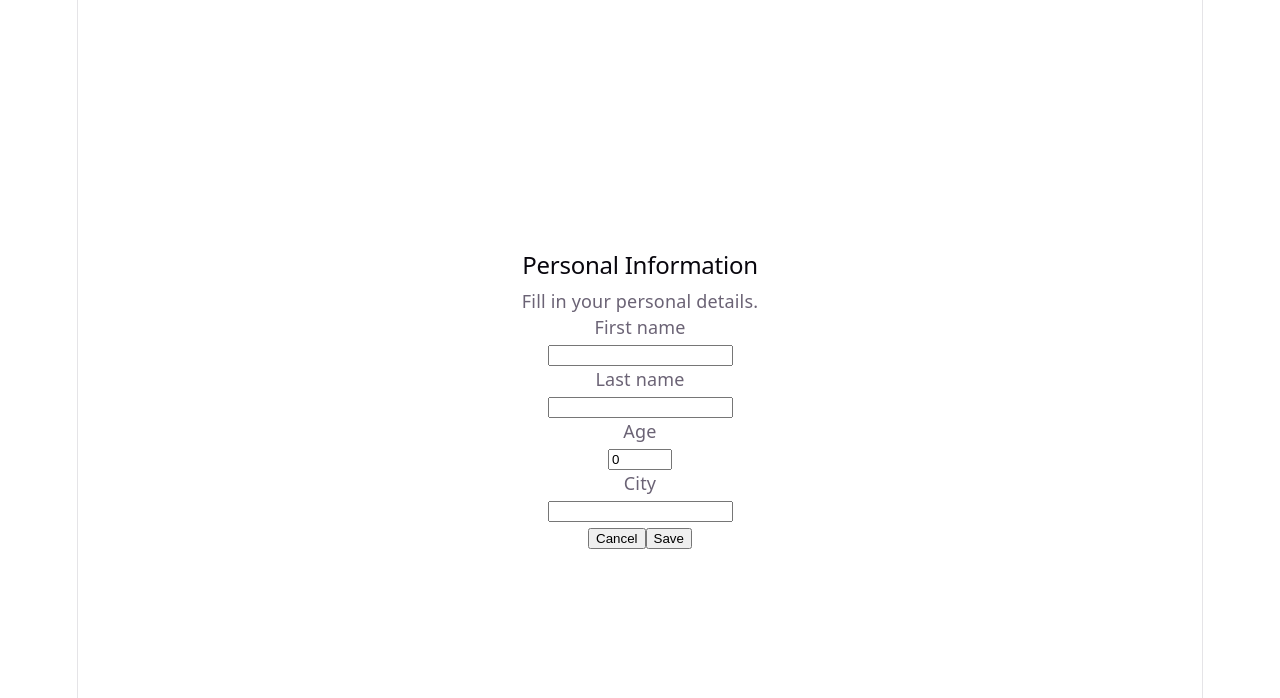
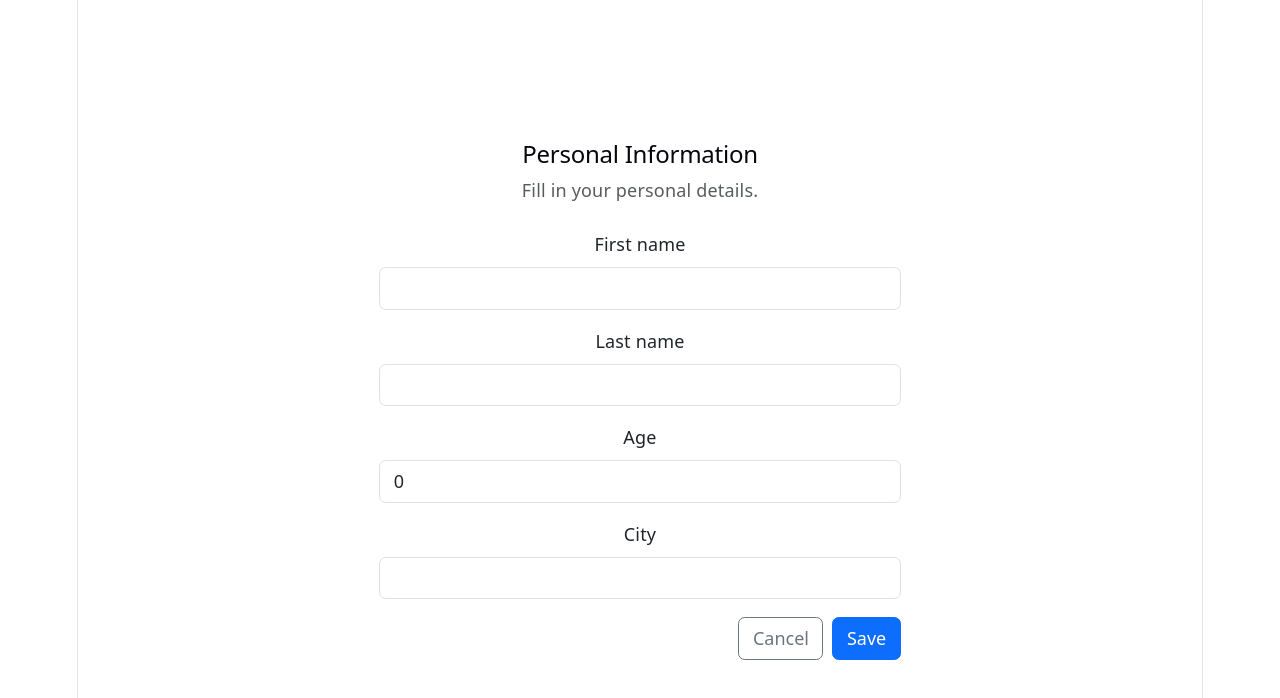
Before and after one commit to magda-rgb/ErgoApp, a React (Vite) app in the folder frontend/: page /profile in a window 1280 px wide. Shown: the top 698 px of the page. Built offline with nearby package versions, Linux system fonts and the light colour scheme.

Commit message:
polish ProfileForm

```diff
--- a/frontend/package.json
+++ b/frontend/package.json
@@ -11,11 +11,10 @@
     "preview": "vite preview"
   },
   "dependencies": {
-    "@tailwindcss/vite": "^4.2.2",
+    "bootstrap": "^5.3.8",
     "react": "^19.2.4",
     "react-dom": "^19.2.4",
-    "react-router-dom": "^7.13.2",
-    "tailwindcss": "^4.2.2"
+    "react-router-dom": "^7.13.2"
   },
   "devDependencies": {
     "@eslint/js": "^9.39.4",
--- a/frontend/src/ProfileForm .tsx
+++ b/frontend/src/ProfileForm .tsx
@@ -1,6 +1,5 @@
 import { useState, type ChangeEvent, type FormEvent } from 'react'
 import { useNavigate } from 'react-router-dom'
-import './App.css'
 
 interface FormData {
   firstName: string
@@ -15,8 +14,6 @@ interface FormErrors {
   age?: string
   city?: string
 }
-
-const inputClassName = "block w-full rounded-md bg-white px-3 py-1.5 text-base text-gray-900 outline-1 -outline-offset-1 outline-gray-300 placeholder:text-gray-400 focus:outline-2 focus:-outline-offset-2 focus:outline-indigo-600 sm:text-sm/6 dark:bg-white/5 dark:text-white dark:outline-white/10 dark:placeholder:text-gray-500 dark:focus:outline-indigo-500"
 
 function ProfileForm(): React.JSX.Element {
   const navigate = useNavigate()
@@ -53,105 +50,79 @@ function ProfileForm(): React.JSX.Element {
   }
 
   return (
-    <section id="center">
-      <div>
+    <div className="container d-flex justify-content-center align-items-center min-vh-100">
+      <div className="row justify-content-center w-100">
+        <div className="col-md-6">
+          <h2 className="mb-2">Personal Information</h2>
+          <p className="text-muted mb-4">Fill in your personal details.</p>
+
           <form onSubmit={handleSubmit} noValidate>
-          <div className="space-y-12">
-            <div className="border-b border-gray-900/10 pb-12 dark:border-white/10">
-              <h2 className="text-base/7 font-semibold text-gray-900 dark:text-white">Personal Information</h2>
-              <p className="mt-1 text-sm/6 text-gray-600 dark:text-gray-400">
-                Fill in your personal details.
-              </p>
-
-              <div className="mt-10 grid grid-cols-1 gap-x-6 gap-y-8 sm:grid-cols-6">
-                <div className="sm:col-span-3">
-                  <label htmlFor="firstName" className="block text-sm/6 font-medium text-gray-900 dark:text-white">
-                    First name
-                  </label>
-                  <div className="mt-2">
+            <div className="mb-3">
+              <label htmlFor="firstName" className="form-label">First name</label>
               <input
                 id="firstName"
                 name="firstName"
                 type="text"
-                      className={inputClassName}
+                className={`form-control ${errors.firstName ? 'is-invalid' : ''}`}
                 value={formData.firstName}
                 onChange={handleChange}
               />
-                    {errors.firstName && <p id="firstName-error" role="alert" className="mt-1 text-sm text-red-500">{errors.firstName}</p>}
-                  </div>
+              {errors.firstName && <div className="invalid-feedback">{errors.firstName}</div>}
             </div>
 
-                <div className="sm:col-span-3">
-                  <label htmlFor="lastName" className="block text-sm/6 font-medium text-gray-900 dark:text-white">
-                    Last name
-                  </label>
-                  <div className="mt-2">
+            <div className="mb-3">
+              <label htmlFor="lastName" className="form-label">Last name</label>
               <input
                 id="lastName"
                 name="lastName"
                 type="text"
-                      className={inputClassName}
+                className={`form-control ${errors.lastName ? 'is-invalid' : ''}`}
                 value={formData.lastName}
                 onChange={handleChange}
               />
-                    {errors.lastName && <p id="lastName-error" role="alert" className="mt-1 text-sm text-red-500">{errors.lastName}</p>}
-                  </div>
+              {errors.lastName && <div className="invalid-feedback">{errors.lastName}</div>}
             </div>
 
-                <div className="sm:col-span-3">
-                  <label htmlFor="age" className="block text-sm/6 font-medium text-gray-900 dark:text-white">
-                    Age
-                  </label>
-                  <div className="mt-2">
+            <div className="mb-3">
+              <label htmlFor="age" className="form-label">Age</label>
               <input
                 id="age"
                 name="age"
                 type="number"
-
                 min={18}
                 max={100}
-                      className={inputClassName}
+                className={`form-control ${errors.age ? 'is-invalid' : ''}`}
                 value={formData.age}
                 onChange={handleChange}
               />
-                    {errors.age && <p id="age-error" role="alert" className="mt-1 text-sm text-red-500">{errors.age}</p>}
-                  </div>
+              {errors.age && <div className="invalid-feedback">{errors.age}</div>}
             </div>
 
-                <div className="sm:col-span-3">
-                  <label htmlFor="city" className="block text-sm/6 font-medium text-gray-900 dark:text-white">
-                    City
-                  </label>
-                  <div className="mt-2">
+            <div className="mb-3">
+              <label htmlFor="city" className="form-label">City</label>
               <input
                 id="city"
                 name="city"
                 type="text"
-                      className={inputClassName}
+                className={`form-control ${errors.city ? 'is-invalid' : ''}`}
                 value={formData.city}
                 onChange={handleChange}
               />
-                    {errors.city && <p id="city-error" role="alert" className="mt-1 text-sm text-red-500">{errors.city}</p>}
-                  </div>
-                </div>
-              </div>
-            </div>
+              {errors.city && <div className="invalid-feedback">{errors.city}</div>}
             </div>
 
-          <div className="mt-6 flex items-center justify-end gap-x-6">
-            <button type="button" className="text-sm/6 font-semibold text-gray-900 dark:text-white" onClick={() => navigate('/')}>
+            <div className="d-flex justify-content-end gap-2">
+              <button type="button" className="btn btn-outline-secondary" onClick={() => navigate('/')}>
                 Cancel
               </button>
-            <button
-              type="submit"
-              className="rounded-md bg-indigo-600 px-3 py-2 text-sm font-semibold text-white shadow-xs hover:bg-indigo-500 focus-visible:outline-2 focus-visible:outline-offset-2 focus-visible:outline-indigo-600 dark:bg-indigo-500 dark:shadow-none dark:focus-visible:outline-indigo-500"
-            >
+              <button type="submit" className="btn btn-primary">
                 Save
               </button>
             </div>
           </form>
         </div>
-    </section>
+      </div>
+    </div>
   )
 }
 
--- a/frontend/src/main.tsx
+++ b/frontend/src/main.tsx
@@ -1,6 +1,7 @@
 import { StrictMode } from 'react'
 import { createRoot } from 'react-dom/client'
 import { BrowserRouter, Routes, Route } from 'react-router-dom'
+import 'bootstrap/dist/css/bootstrap.min.css'
 import './index.css'
 import App from './App.tsx'
 import ProfileForm from './ProfileForm .tsx'
```
Also changed, not shown: 1 other file (tests, documents, lock files or other folders). Lines whose indentation alone changed are shown as unchanged.
